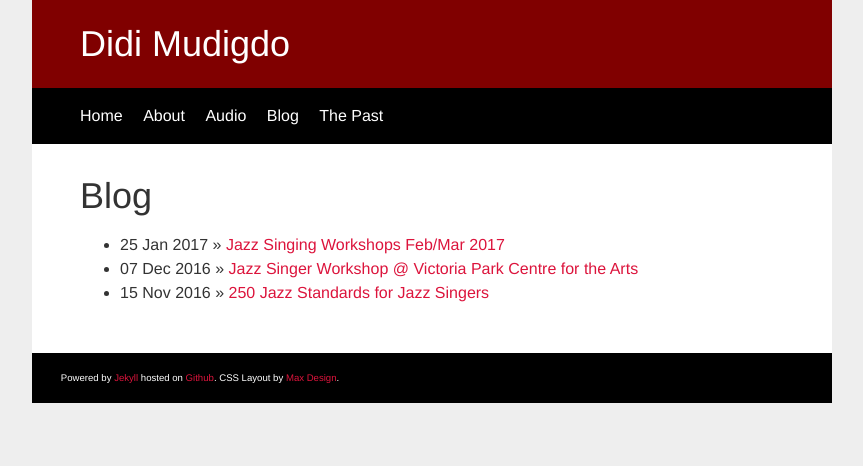
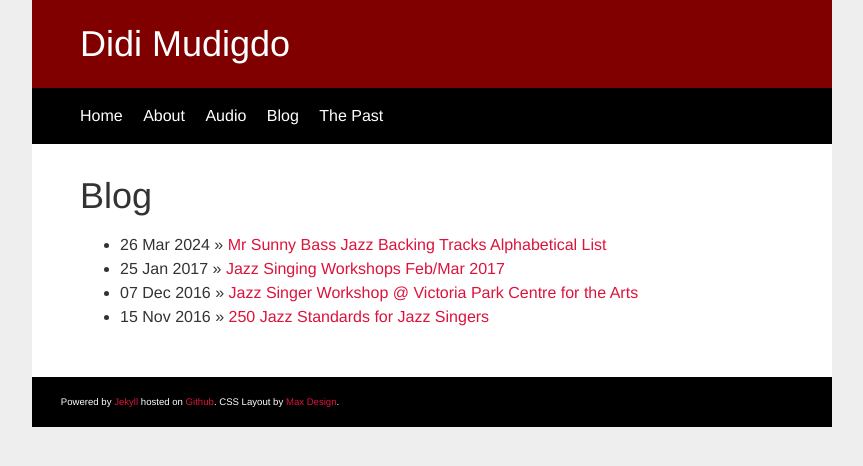
Before and after one commit to didijazz/didijazz.github.io, a Jekyll site: the page built from blog/index.html, in a window 1280 px wide. Shown: the top 466 px of the page, without its empty margins (208-1071 px from the left). Built offline with Jekyll 4.4.1, drawn with Linux system fonts in a browser that asks for light colours.

Commit message:
Update and rename output.html to 2024-03-26-mr-sunny-bass-alphabetical.html

```diff
--- a/_posts/output.html
+++ b/_posts/2024-03-26-mr-sunny-bass-alphabetical.html
@@ -1,3 +1,10 @@
+---
+layout: post
+title: "Mr Sunny Bass Jazz Backing Tracks Alphabetical List"
+date: 2024-03-26
+comments: true
+---
+
 
 <p>
 A <a href="#B">B</a> <a href="#C">C</a> <a href="#D">D</a> <a href="#E">E</a> <a href="#F">F</a> <a href="#G">G</a> <a href="#H">H</a> <a href="#I">I</a> <a href="#J">J</a> <a href="#K">K</a> <a href="#L">L</a> <a href="#M">M</a> <a href="#N">N</a> <a href="#O">O</a> <a href="#P">P</a> <a href="#Q">Q</a> <a href="#R">R</a> <a href="#S">S</a> <a href="#T">T</a> <a href="#U">U</a> <a href="#V">V</a> <a href="#W">W</a> <a href="#X">X</a> <a href="#Y">Y</a> <a href="#Z">Z</a>
```
